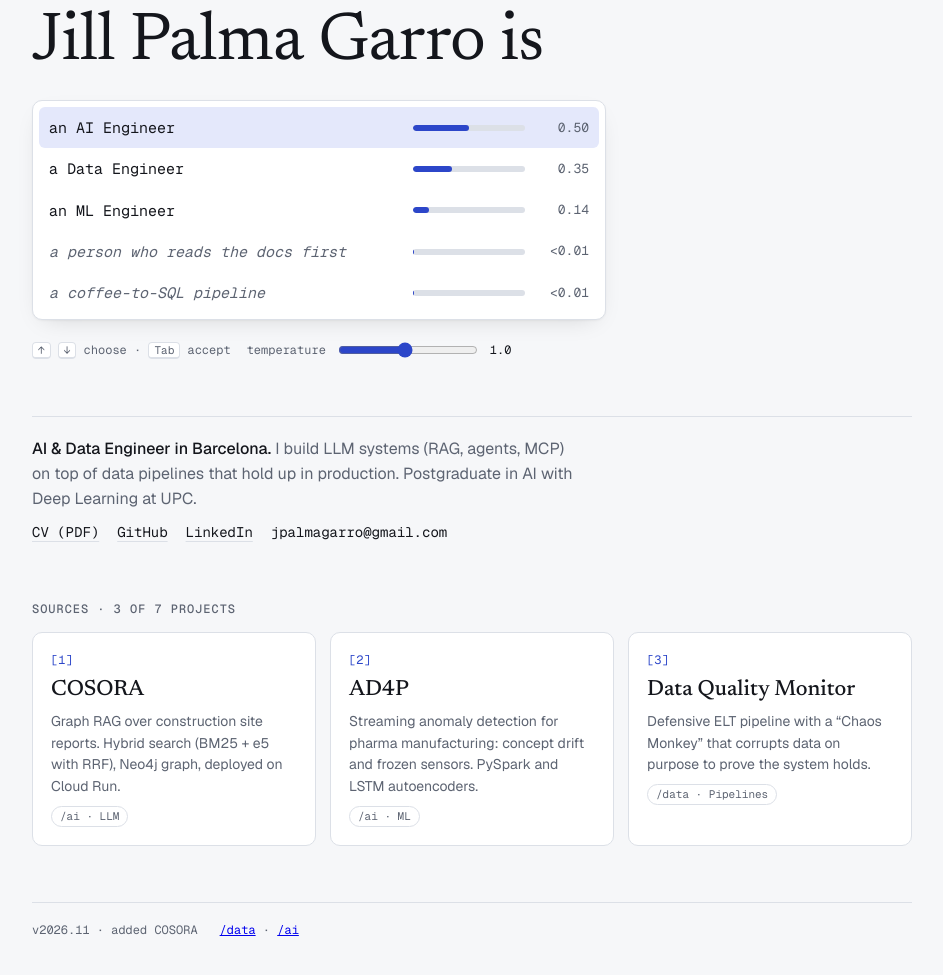
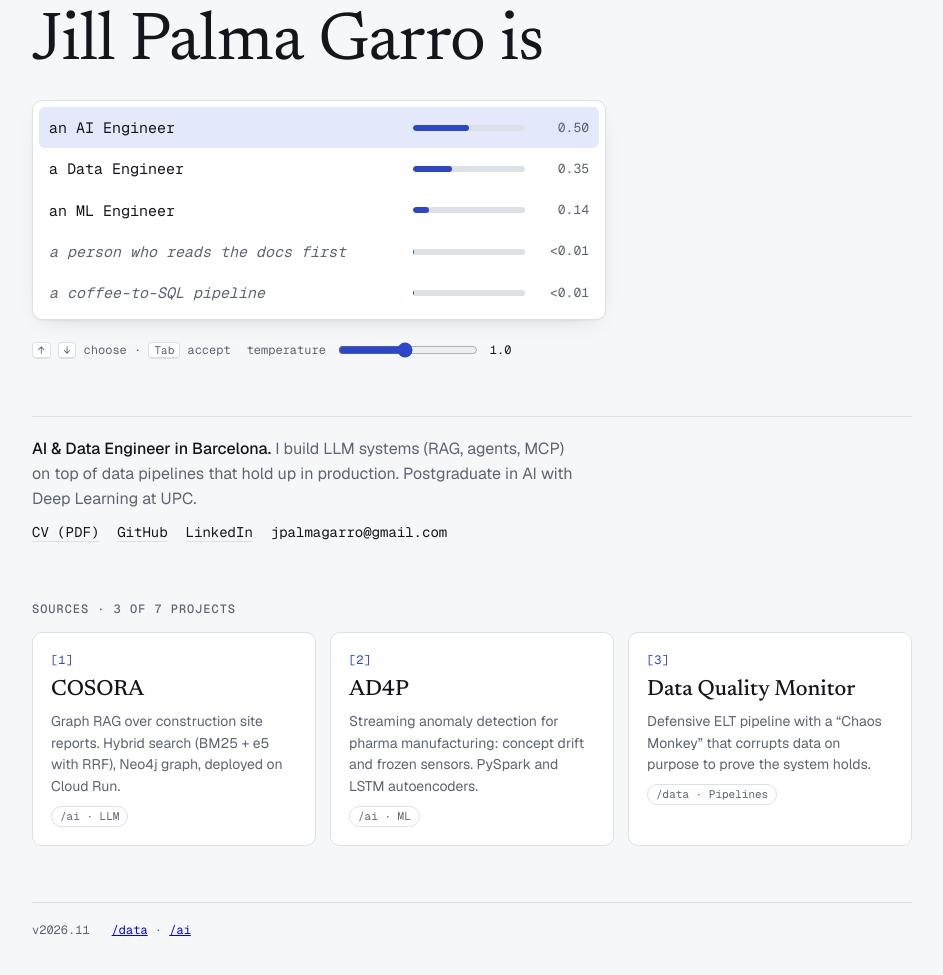
Before and after one commit to jpalmagarro/jpalmagarro.github.io, a plain HTML site: page index.html in a window 1280 px wide. Shown: the part 149-1124 px from the top of the page, without its empty margins (168-1111 px from the left). Drawn offline with nearby package versions, Linux system fonts and the light colour scheme.

Commit message:
Pie de la portada: solo la versión

```diff
--- a/index.html
+++ b/index.html
@@ -139,7 +139,7 @@ footer{font-family:var(--f-mono);font-size:12px;color:var(--muted);display:flex;
   </section>
 
   <footer>
-    <span data-es="v2026.11 · añadido COSORA">v2026.11 · added COSORA</span>
+    <span>v2026.11</span>
     <span><a href="data/">/data</a> · <a href="ai/">/ai</a></span>
   </footer>
 </main>
```
